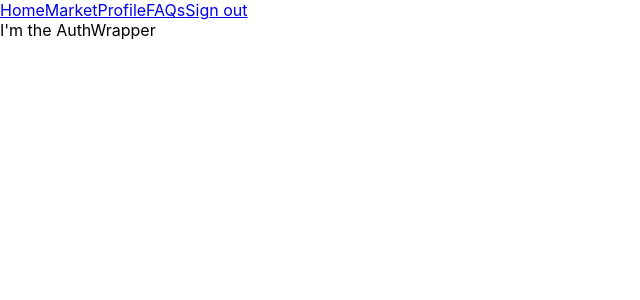
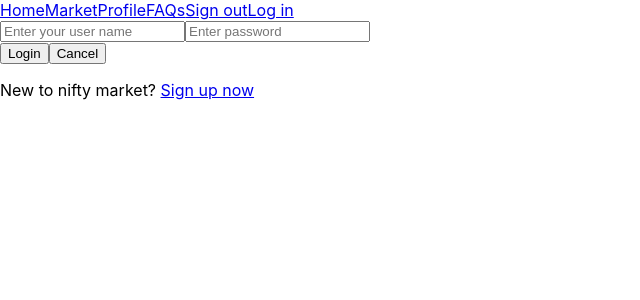
Before and after one commit to niftymarkets/client, a React (Create React App) app in the folder app/: page /login in a window 1280 px wide. Shown: the top 300 px of the page, without its empty margins (0-640 px from the left). Built offline with nearby package versions, Linux system fonts and the light colour scheme.

Commit message:
Create Login form component and links

```diff
--- a/app/src/components/auth/AuthWrapper.jsx
+++ b/app/src/components/auth/AuthWrapper.jsx
@@ -1,8 +1,13 @@
-import React, { Component } from 'react'
+import React, { Component } from 'react';
+import Login from './Login';
 
 class AuthWrapper extends Component {
   render() {
-    return <div>I'm the AuthWrapper</div>
+    return (
+    <div>
+      <Login />
+    </div>
+    );
   }
 }
 
--- /dev/null
+++ b/app/src/components/auth/Login.jsx
@@ -0,0 +1,61 @@
+import React, { Component } from 'react';
+import { connect } from 'react-redux';
+import { Link } from 'react-router-dom';
+import { loginUser, updateLoginForm } from '../../actions/actionCreators';
+
+const emptyLoginForm = {
+  username: '',
+  password: '',
+}
+
+class ItemForm extends Component {
+  onClickHandler = (e) => {
+    e.preventDefault();
+    this.props.loginUser(this.props.loginForm.username, this.props.loginForm.password);
+    this.props.updateLoginForm(emptyLoginForm);
+  }
+
+  onChangeHandler = (e) => {
+    this.props.updateLoginForm({ ...this.props.loginForm , [e.target.name]: e.target.value });
+  }
+
+  render() {
+    return (
+      <div>
+        <form autoComplete="off">
+
+          <input
+            value={this.props.loginForm.username}
+            onChange={this.onChangeHandler}
+            name="username" type="text" placeholder="Enter your user name">
+          </input>
+
+          <input
+            value={this.props.loginForm.password}
+            onChange={this.onChangeHandler}
+            name="password" type="password" placeholder="Enter password">
+          </input>
+
+          <div>
+            <button onClick={this.onClickHandler}>Login</button>
+            <Link to="/"><button>Cancel</button></Link>
+          </div>
+
+        </form>
+
+        <div>
+          <p>New to nifty market? <Link to="/signup">Sign up now</Link></p>
+        </div>
+
+      </div>
+    );
+  }
+}
+
+const mapStateToProps = state => {
+  return ({
+    loginForm: state.loginForm,
+  })
+}
+
+export default connect(mapStateToProps, { loginUser, updateLoginForm })(ItemForm);
--- a/app/src/components/common/Navigation.jsx
+++ b/app/src/components/common/Navigation.jsx
@@ -5,11 +5,12 @@ class Navigation extends Component {
   render() {
     return (
       <nav>
-        <NavLink to='static page?'>Home</NavLink>
+        <NavLink to='static_page'>Home</NavLink>
         <NavLink to='/market'>Market</NavLink>
         <NavLink to='/user/123'>Profile</NavLink>
-        <NavLink to='static page?'>FAQs</NavLink>
-        <NavLink to='static page?'>Sign out</NavLink>
+        <NavLink to='static_page?'>FAQs</NavLink>
+        <NavLink to='static_page'>Sign out</NavLink>
+        <NavLink to='/login'>Log in</NavLink>
       </nav>
     )
   }
```
